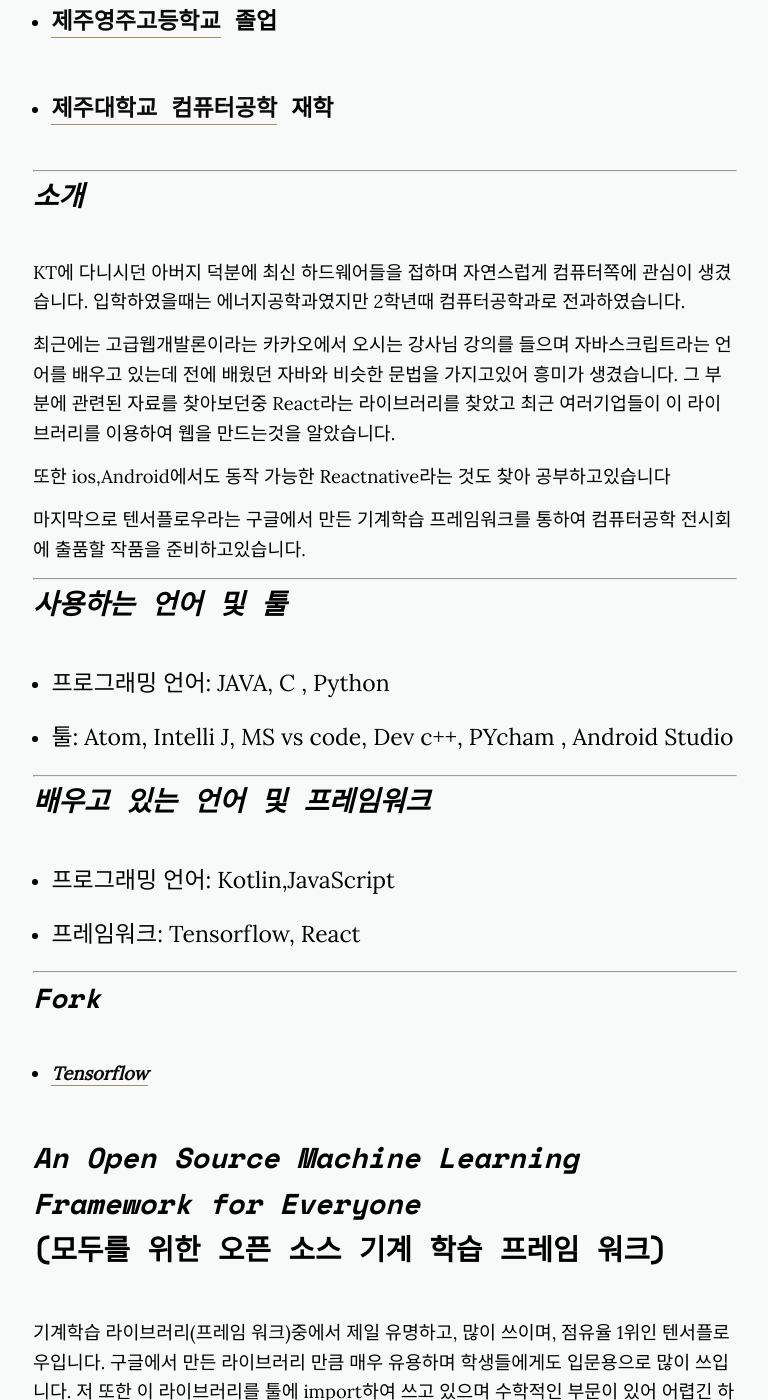
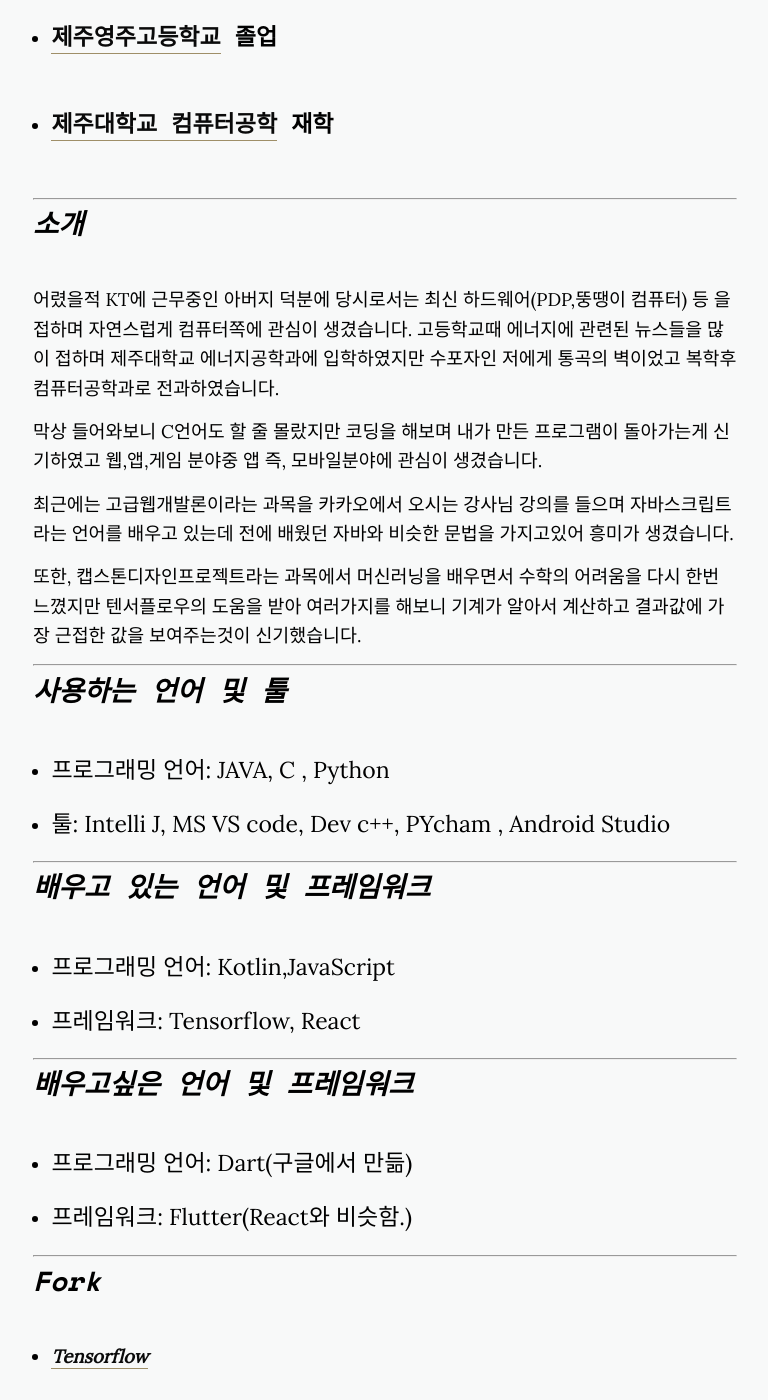
Before and after one commit to xddongx/Chimaek.github.io, a Jekyll site: the page built from _posts/2018-10-14-profile.markdown, in a window 1280 px wide and 1400 px high, scrolled down 1640 px. Shown: the whole window, without its empty margins (255-1023 px from the left). Built offline with Jekyll 4.4.1, drawn with Linux system fonts in a browser that asks for light colours; nearby versions of some CDN libraries; some of the changed text lies outside the part shown.

Commit message:
Update _posts/2018-10-14-profile.markdown

```diff
--- a/_posts/2018-10-14-profile.markdown
+++ b/_posts/2018-10-14-profile.markdown
@@ -19,8 +19,8 @@
 ### ***학력***
 <br>
   * #### [제주광양초등학교](http://jeju-gwyang.jje.es.kr/) 졸업
+
 <br>
-
   * #### [제주제일중학교](http://jeil.jje.ms.kr/) 졸업
 
 <br>
@@ -28,6 +28,7 @@
 
 <br>
   * #### [제주대학교 컴퓨터공학](http://ce.jejunu.ac.kr/) 재학
+
 <br>
 
 ***
@@ -35,13 +36,16 @@
 ### ***소개***
 <br>
 
-  KT에 다니시던 아버지 덕분에 최신 하드웨어들을 접하며 자연스럽게 컴퓨터쪽에 관심이 생겼습니다. 입학하였을때는 에너지공학과였지만 2학년때 컴퓨터공학과로 전과하였습니다.
+ 어렸을적 KT에 근무중인 아버지 덕분에 당시로서는 최신 하드웨어(PDP,뚱땡이 컴퓨터) 등 을 접하며 자연스럽게 컴퓨터쪽에 관심이 생겼습니다. 고등학교때 에너지에 관련된 뉴스들을 많이 접하며 제주대학교 에너지공학과에 입학하였지만 수포자인 저에게 통곡의 벽이었고 복학후 컴퓨터공학과로 전과하였습니다.
 
- 최근에는 고급웹개발론이라는 카카오에서 오시는 강사님 강의를 들으며 자바스크립트라는 언어를 배우고 있는데 전에 배웠던 자바와 비슷한 문법을 가지고있어 흥미가 생겼습니다. 그 부분에 관련된 자료를 찾아보던중 React라는 라이브러리를 찾았고 최근 여러기업들이 이 라이브러리를 이용하여 웹을 만드는것을 알았습니다.
+ 막상 들어와보니 C언어도 할 줄 몰랐지만 코딩을 해보며 내가 만든 프로그램이 돌아가는게 신기하였고 웹,앱,게임 분야중 앱 즉, 모바일분야에 관심이 생겼습니다.
 
-  또한 ios,Android에서도 동작 가능한 Reactnative라는 것도 찾아 공부하고있습니다
+ 최근에는 고급웹개발론이라는 과목을 카카오에서 오시는 강사님 강의를 들으며 자바스크립트라는 언어를 배우고 있는데 전에 배웠던 자바와 비슷한 문법을 가지고있어 흥미가 생겼습니다.
 
-  마지막으로 텐서플로우라는 구글에서 만든 기계학습 프레임워크를 통하여 컴퓨터공학 전시회에 출품할 작품을 준비하고있습니다.
+ 또한, 캡스톤디자인프로젝트라는 과목에서 머신러닝을 배우면서 수학의 어려움을 다시 한번 느꼈지만 텐서플로우의 도움을 받아 여러가지를 해보니 기계가 알아서 계산하고 결과값에 가장 근접한 값을 보여주는것이 신기했습니다.
+
+
+
 
 ***
 
@@ -51,10 +55,9 @@
 <br>
 * 프로그래밍 언어: JAVA, C , Python
 
-* 툴: Atom, Intelli J, MS vs code, Dev c++, PYcham , Android Studio
+* 툴: Intelli J, MS VS code, Dev c++, PYcham , Android Studio
 
 ***
-
 
 ### ***배우고 있는 언어 및 프레임워크***
 <br>
@@ -62,6 +65,15 @@
 * 프로그래밍 언어: Kotlin,JavaScript
 
 * 프레임워크: Tensorflow, React
+
+***
+
+### ***배우고싶은 언어 및 프레임워크***
+<br>
+
+* 프로그래밍 언어: Dart(구글에서 만듦)
+
+* 프레임워크: Flutter(React와 비슷함.)
 
 ***
 
@@ -74,7 +86,7 @@
  <br>
  **(모두를 위한 오픈 소스 기계 학습 프레임 워크)**
 
-기계학습 라이브러리(프레임 워크)중에서 제일 유명하고, 많이 쓰이며, 점유율 1위인 텐서플로우입니다. 구글에서 만든 라이브러리 만큼 매우 유용하며 학생들에게도 입문용으로 많이 쓰입니다. 저 또한 이 라이브러리를 툴에 import하여 쓰고 있으며 수학적인 부문이 있어 어렵긴 하지만 데이터를 입력하여 제가 원하는 값이 나오는게 신기하며 재미있습니다.
+기계학습 라이브러리(프레임 워크)중에서 제일 유명하고, 많이 쓰이며, 점유율 1위인 텐서플로우입니다. 구글에서 만든 라이브러리 만큼 매우 유용하며 학생들에게도 입문용으로 많이 쓰입니다. 저 또한 이 라이브러리를 IDE에 import하여 쓰고 있으며 수학적인 부분이 있어 어렵긴 하지만 데이터를 입력하여 제가 원하는 정답에 가까운 값이 나오는게 신기하고 재미있습니다.
 
 
 * ***[React](https://github.com/Chimaek/react)***
```
Also changed, not shown: other parts of _posts/2018-10-14-profile.markdown (+1 -1 lines).
